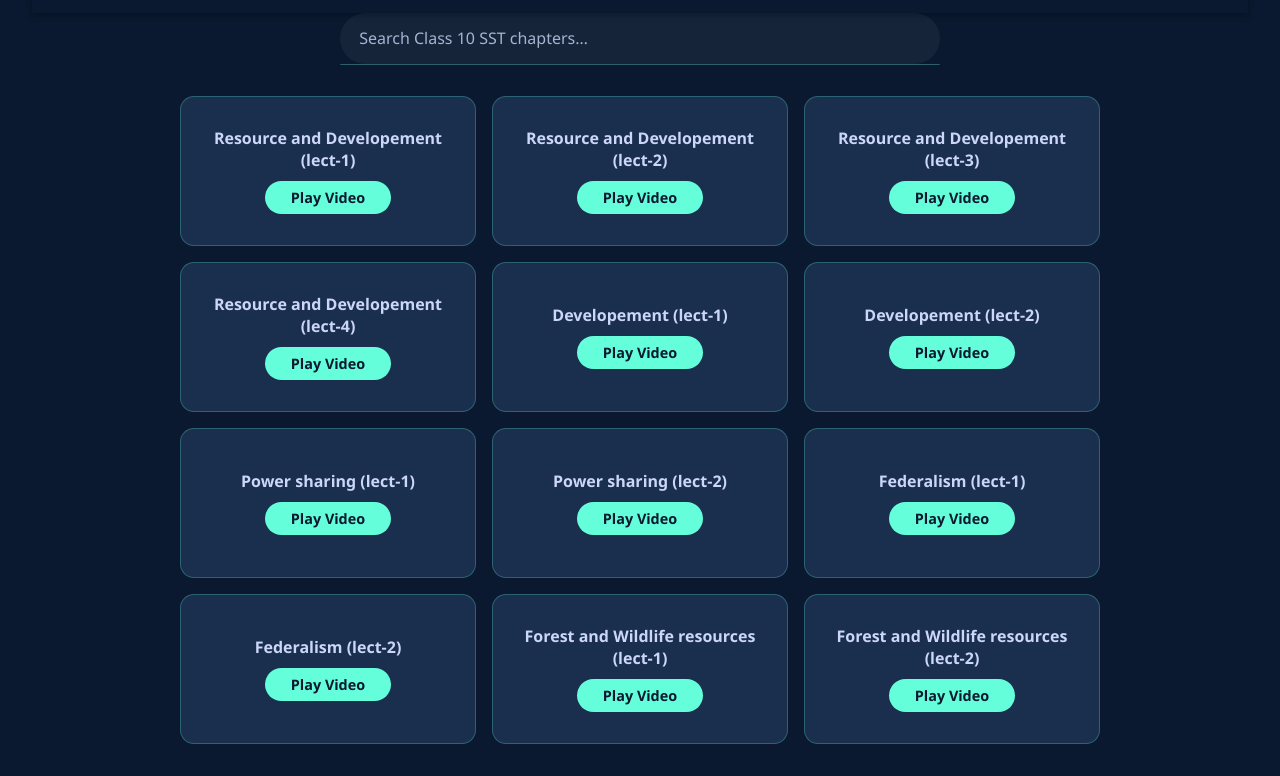
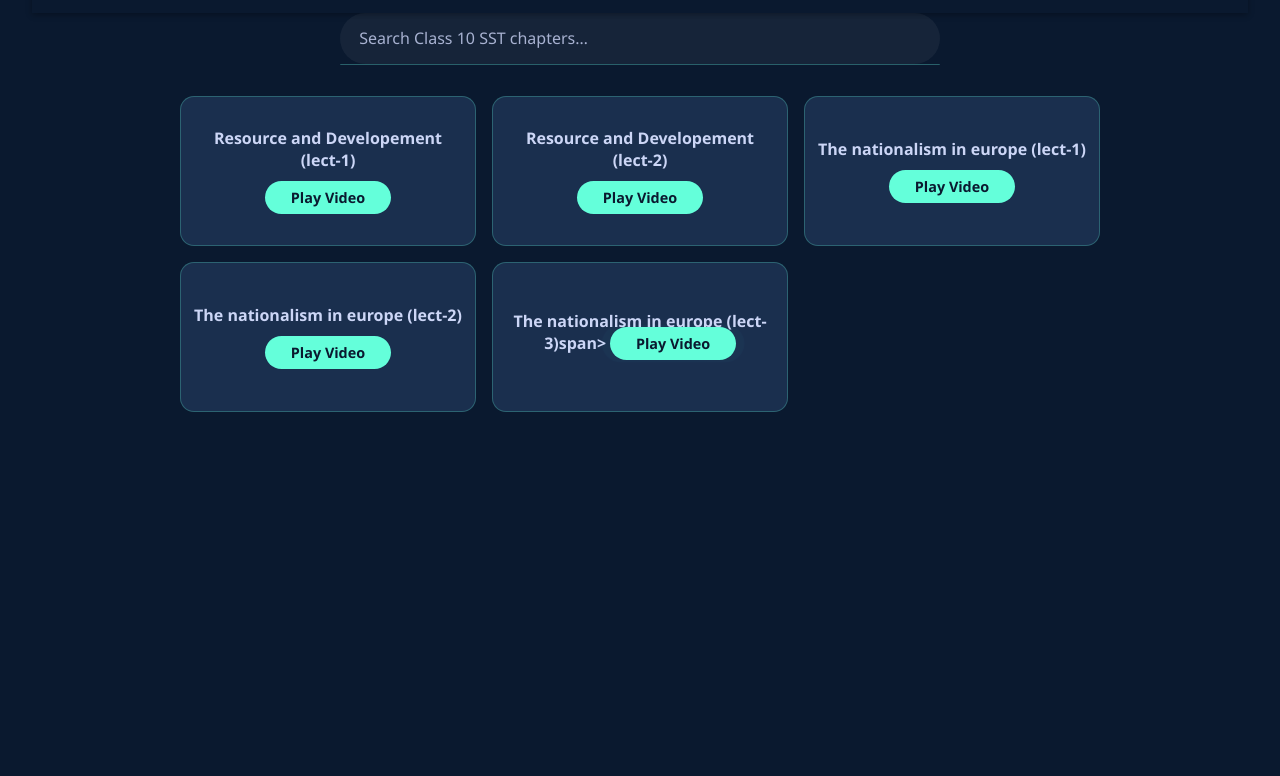
Before and after one commit to Gopalji-choubey/Smart-study, a plain HTML site: page Lectures 2/SST/sst.html in a window 1280 px wide. Shown: the part 93-869 px from the top of the page. After the commit the page ends 800 px from the top, so only its background shows below. Drawn offline with Linux system fonts and the light colour scheme.

Commit message:
Update sst.html

```diff
--- a/Lectures 2/SST/sst.html
+++ b/Lectures 2/SST/sst.html
@@ -41,53 +41,25 @@
     <!-- 15 chapter squares -->
     <div class="chapter-card" data-chapter="Resource and Development (lect-1)">
       <span class="chapter-name">Resource and Developement (lect-1)</span>
-      <a class="play-btn" href="#"  >Play Video</a>
+      <a class="play-btn" href="https://youtu.be/RoUJ7bczv-A"  >Play Video</a>
     </div>
     <div class="chapter-card" data-chapter="Resource and Development (lect-2)">
       <span class="chapter-name">Resource and Developement (lect-2)</span>
-      <a class="play-btn" href="#"  >Play Video</a>
-    </div>
-    <div class="chapter-card" data-chapter="Resource and Development (lect-3)">
-      <span class="chapter-name">Resource and Developement (lect-3)</span>
-      <a class="play-btn" href="#"  >Play Video</a>
-    </div>
-    <div class="chapter-card" data-chapter="Resource and Development (lect-4)">
-      <span class="chapter-name">Resource and Developement (lect-4)</span>
-      <a class="play-btn" href="#"  >Play Video</a>
-    </div>
-    <div class="chapter-card" data-chapter=" Development (lect-1)">
-      <span class="chapter-name">Developement (lect-1)</span>
-      <a class="play-btn" href=""  >Play Video</a>
-    </div>
-    <div class="chapter-card" data-chapter=" Development (lect-2)">
-      <span class="chapter-name">Developement (lect-2)</span>
-      <a class="play-btn" href=""  >Play Video</a>
-    </div>
-    <div class="chapter-card" data-chapter=" Power sharing (lect-1)">
-      <span class="chapter-name">Power sharing (lect-1)</span>
-      <a class="play-btn" href="#"  >Play Video</a>
-    </div>
-    <div class="chapter-card" data-chapter=" Power sharing (lect-2)">
-      <span class="chapter-name">Power sharing (lect-2)</span>
-      <a class="play-btn" href="#"  >Play Video</a>
-    </div>
-    <div class="chapter-card" data-chapter=" Federalism (lect-1)">
-      <span class="chapter-name">Federalism (lect-1)</span>
-      <a class="play-btn" href=""  >Play Video</a>
-    </div>
-    <div class="chapter-card" data-chapter="Fedralsim (lect-2)">
-      <span class="chapter-name">Federalism (lect-2)</span>
-      <a class="play-btn" href=""  >Play Video</a>
-    </div>
-    <div class="chapter-card" data-chapter="Forest and Wildlife resources (lect-1)">
-      <span class="chapter-name">Forest and Wildlife resources (lect-1)</span>
-      <a class="play-btn" href="#"  >Play Video</a>
-    </div>
-    <div class="chapter-card" data-chapter="Forest and Wildlife resources (lect-2)">
-      <span class="chapter-name">Forest and Wildlife resources (lect-2)</span>
-      <a class="play-btn" href="#"  >Play Video</a>
+      <a class="play-btn" href="https://youtu.be/OKo4z5WpGY0"  >Play Video</a>
     </div>
 
+        <div class="chapter-card" data-chapter="The nationalism in europe (lect-1)">
+      <span class="chapter-name">The nationalism in europe (lect-1)</span>
+      <a class="play-btn" href="https://youtu.be/OKo4z5WpGY0"  >Play Video</a>
+    </div>
+        <div class="chapter-card" data-chapter="The nationalism in europe (lect-2)">
+      <span class="chapter-name">The nationalism in europe (lect-2)</span>
+      <a class="play-btn" href="https://youtu.be/lBsK1L8LLO8"  >Play Video</a>
+    </div>
+        <div class="chapter-card" data-chapter="The nationalism in europe (lect-3)">
+      <span class="chapter-name">The nationalism in europe (lect-3)span>
+      <a class="play-btn" href="https://youtu.be/lBsK1L8LLO8"  >Play Video</a>
+    </div>
 
   </div>
 
```
